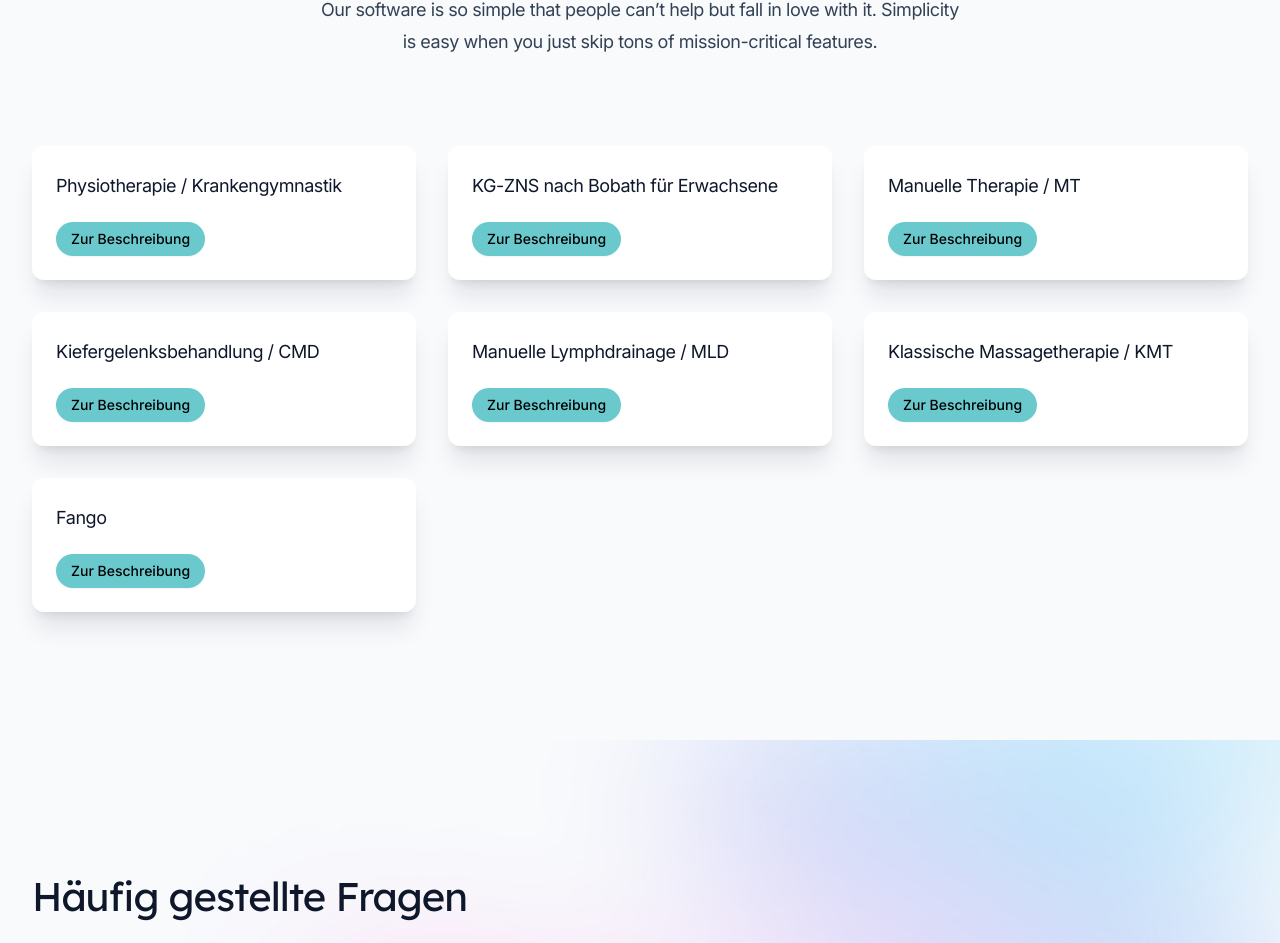
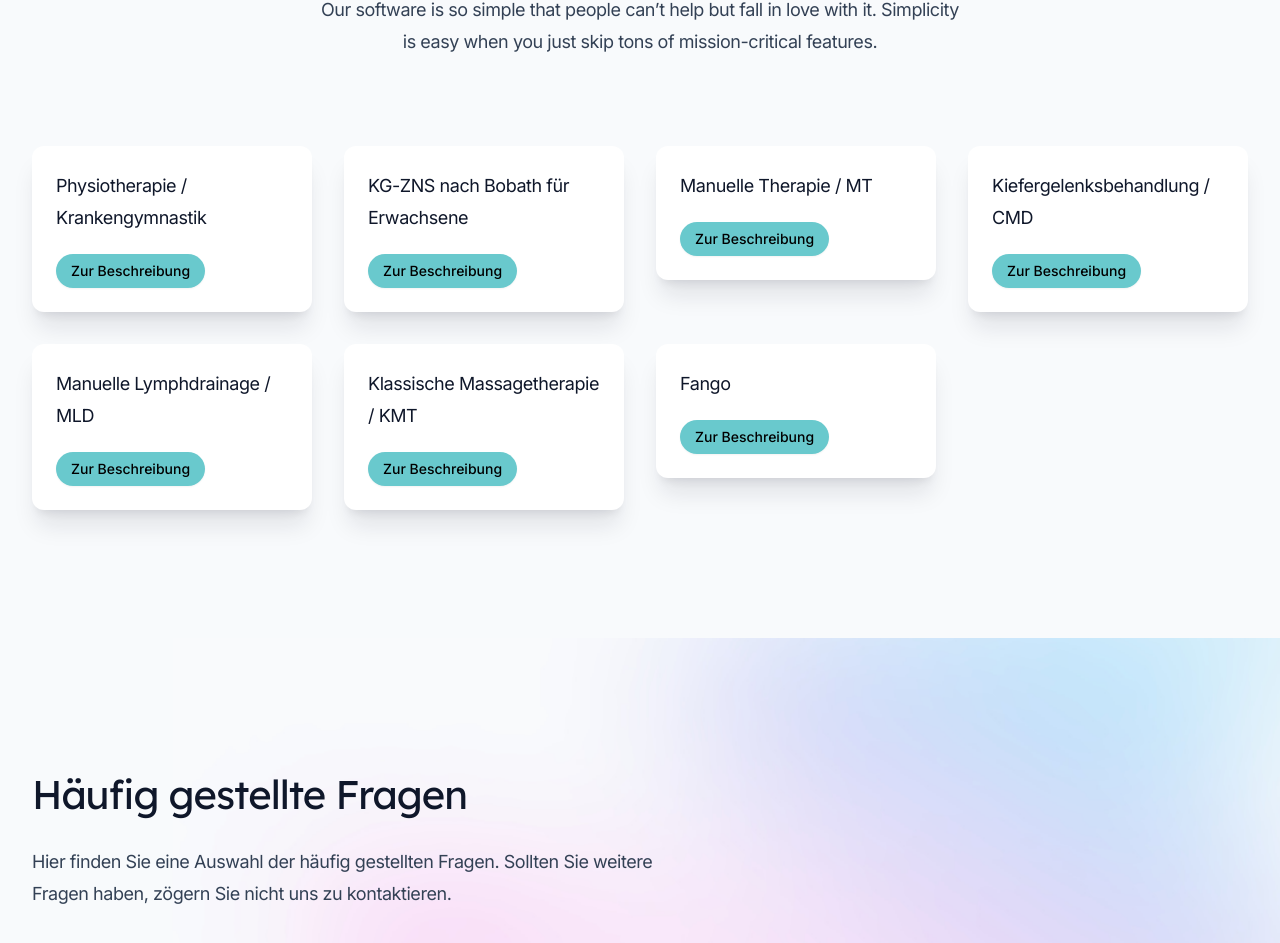
Before and after one commit to n2o/systemische-beratung-freund.de, a Next.js app: page / in a window 1280 px wide. Shown: the part 1352-2295 px from the top of the page. Built offline with nearby package versions, Linux system fonts and the light colour scheme.

Commit message:
Extract Leistungen

```diff
--- a/src/components/Leistungen.tsx
+++ b/src/components/Leistungen.tsx
@@ -1,5 +1,6 @@
 // import { Button } from "@/components/Button"
 import { Container } from "@/components/Container"
+import { motion } from "framer-motion"
 import dynamic from "next/dynamic"
 const Button = dynamic(
   () => import("@/components/Button").then((module) => module.Button),
@@ -46,6 +47,24 @@ const leistungen = [
   },
 ]
 
+function Leistung({ leistung }) {
+  const { heading, href } = leistung
+  return (
+    <motion.div
+      initial={{ opacity: 0 }}
+      whileInView={{ opacity: 1 }}
+      viewport={{ once: true }}
+    >
+      <div className="relative rounded-xl bg-white p-6 shadow-xl shadow-slate-900/10 transition duration-300 ease-in hover:shadow-2xl">
+        <p className="text-lg tracking-tight text-slate-900">{heading}</p>
+        <Button className="text-sm" variant="solid" href={href}>
+          Zur Beschreibung
+        </Button>
+      </div>
+    </motion.div>
+  )
+}
+
 export function Leistungen() {
   return (
     <section
@@ -66,23 +85,11 @@ export function Leistungen() {
         </div>
         <div
           role="list"
-          className="mx-auto mt-16 grid max-w-2xl grid-cols-1 gap-6 sm:gap-8 lg:mt-20 lg:max-w-none lg:grid-cols-3"
+          className="mx-auto mt-16 grid max-w-2xl grid-cols-2 gap-6 sm:gap-8 lg:mt-20 lg:max-w-none lg:grid-cols-3 xl:grid-cols-4"
         >
           {leistungen.map((leistung, leistungIndex) => (
             <div key={leistungIndex}>
-              <div className="relative rounded-xl bg-white p-6 shadow-xl shadow-slate-900/10 transition duration-300 ease-in hover:shadow-2xl">
-                <p className="text-lg tracking-tight text-slate-900">
-                  {leistung.heading}
-                </p>
-                <Button
-                  key={leistungIndex + "-button"}
-                  className="text-sm"
-                  variant="solid"
-                  href={leistung.href}
-                >
-                  Zur Beschreibung
-                </Button>
-              </div>
+              <Leistung leistung={leistung} />
             </div>
           ))}
         </div>
```
